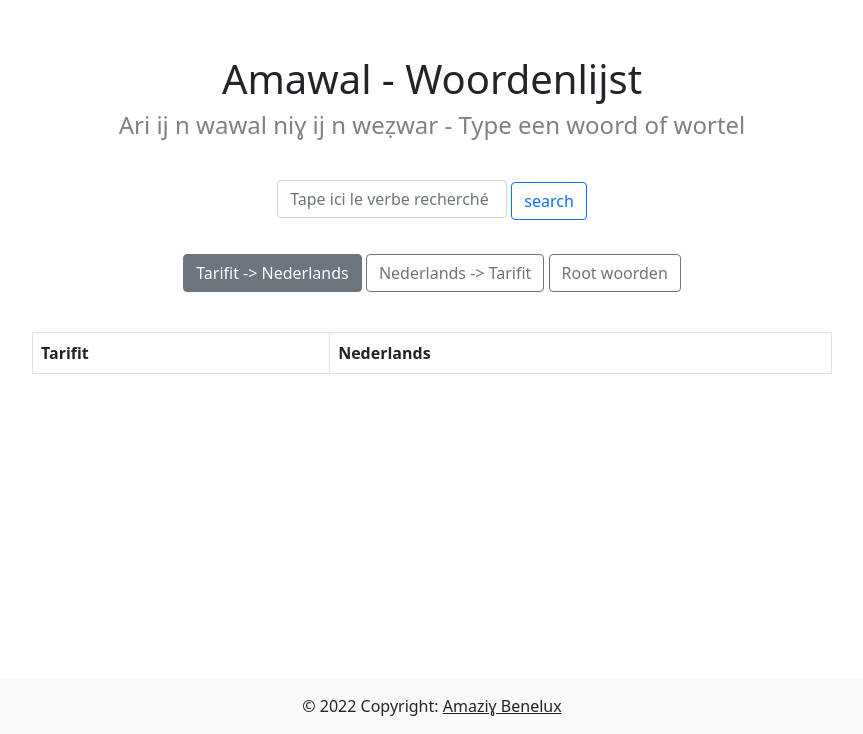
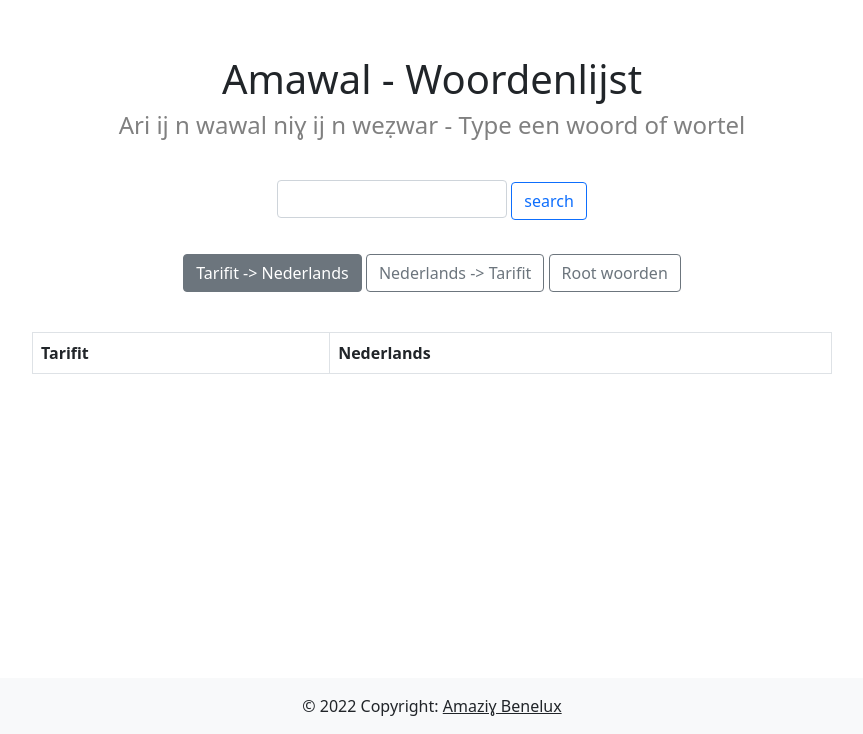
Before and after one commit to Amzir-A/tarifit.net, a plain HTML site: page dictionary.html in a window 1280 px wide. Shown: the part 66-800 px from the top of the page, without its empty margins (208-1071 px from the left). Drawn offline with nearby package versions, Linux system fonts and the light colour scheme.

Commit message:
remove french text from search bar

```diff
--- a/dictionary.html
+++ b/dictionary.html
@@ -22,7 +22,7 @@
           <p></p>
           <!-- onkeyup='tableSearch()'  -->
           <div class="text-center" style="margin: 0 auto;">
-            <input class="form-control" id="myInput" type="text" placeholder="Tape ici le verbe recherché" style="max-width: 230px;display:inline-block">
+            <input class="form-control" id="myInput" type="text" placeholder="" style="max-width: 230px;display:inline-block">
           <button type="button" class="btn btn-outline-primary" id="search-btn" style="margin: 0 auto;text-align: center;">search</button>
           </div>
 
```
